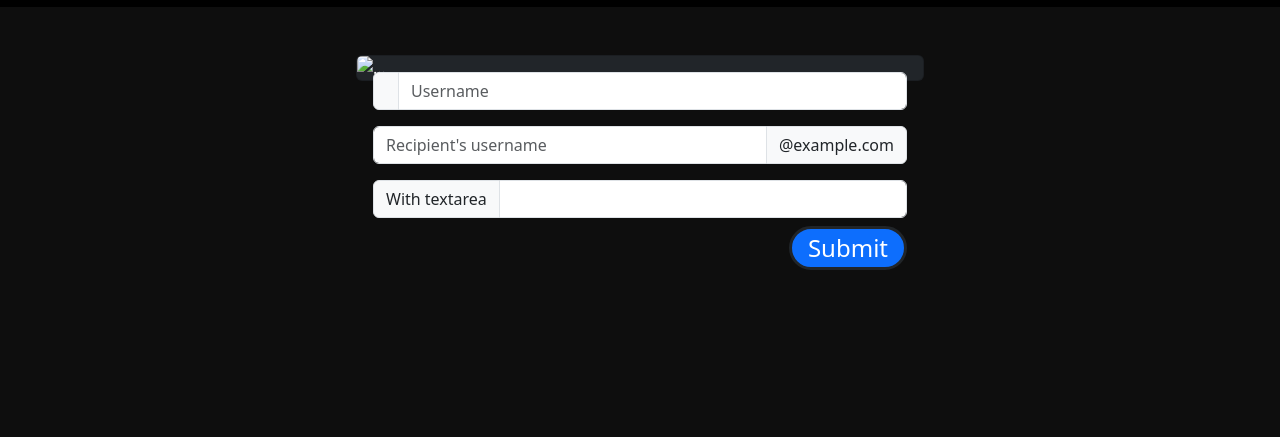
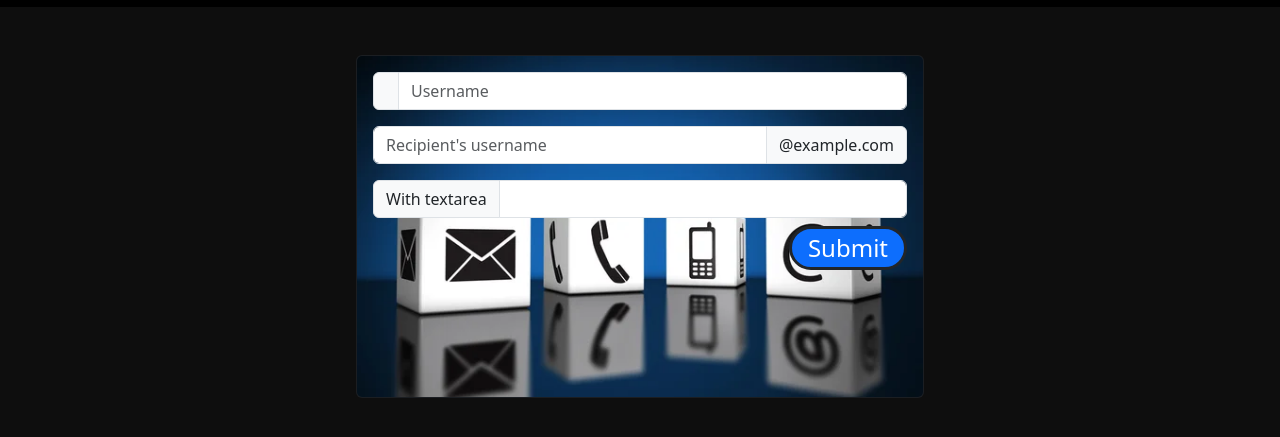
Before and after one commit to Ali-Malfi/webcatalogus, a plain HTML site: page pages/contact.html in a window 1280 px wide. Shown: the part 59-496 px from the top of the page. Drawn offline with nearby package versions, Linux system fonts and the light colour scheme; the site is published under a folder, as on GitHub Pages, so addresses that start at the root find nothing.

Commit message:
Update contact.html

```diff
--- a/pages/contact.html
+++ b/pages/contact.html
@@ -51,7 +51,7 @@
 
     <div class="row">
       <div class="card bg-dark text-white p-0">
-        <img src="/img/depositphotos_73656201-stock-photo-web-contact-us-icons-cubes.jpg" class="card-img" alt="...">
+        <img src="../img/depositphotos_73656201-stock-photo-web-contact-us-icons-cubes.jpg" class="card-img" alt="...">
         <div class="card-img-overlay">
           <div class="input-group mb-3">
             <span class="input-group-text" id="basic-addon1"></span>
```
